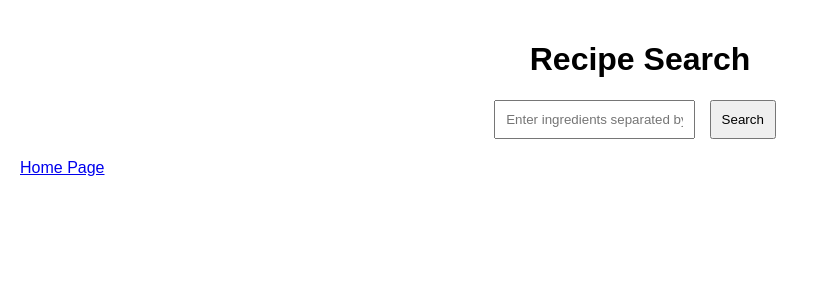
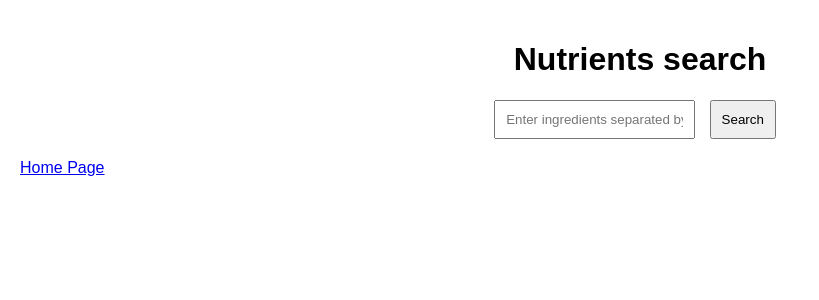
Before and after one commit to master-of-none/Internet-Web-and-Cloud, a Flask app: page /nutrients in a window 1280 px wide. Shown: the top 300 px of the page, without its empty margins (0-819 px from the left). Run offline with Flask 3, Linux system fonts and the light colour scheme.

Commit message:
some changes

```diff
--- a/final/templates/nutrients.html
+++ b/final/templates/nutrients.html
@@ -2,12 +2,12 @@
 <html>
 
 <head>
-  <title>Recipe Search</title>
+  <title>Nutrient Information</title>
   <link rel="stylesheet" href="{{ url_for('static', filename='nutrients.css') }}">
 </head>
 
 <body>
-  <h1>Recipe Search</h1>
+  <h1>Nutrients search</h1>
   <form action="/nutrients" method="POST">
     <input type="text" name="ingredients" placeholder="Enter ingredients separated by commas">
     <input type="submit" value="Search">
@@ -32,7 +32,7 @@
   <!-- {% endif %} -->
 
   {% if recipes %}
-  <h2>Recipes:</h2>
+  <h2>Nutrients are as below</h2>
   <ul>
     {% for nutrient, attributes in recipes.items() %}
     {% set nutrient_label = attributes['label'] %}
```
